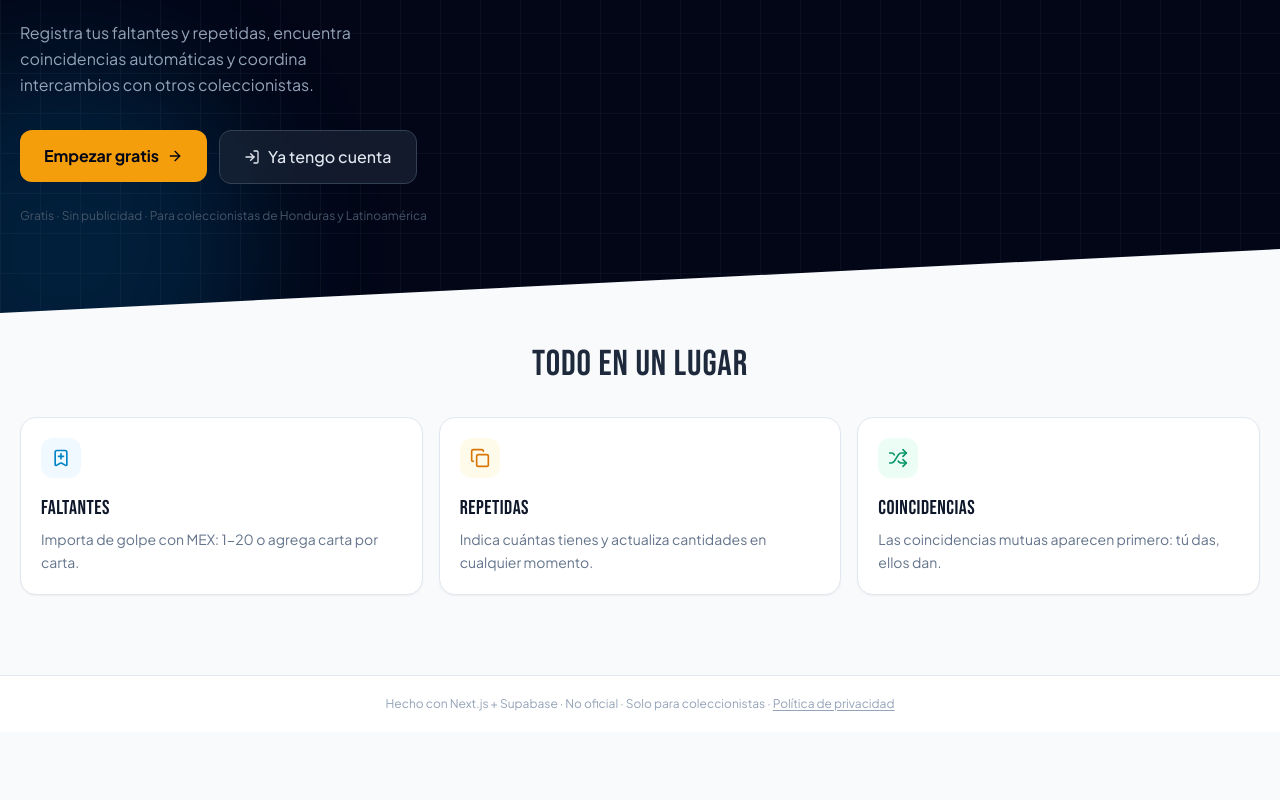
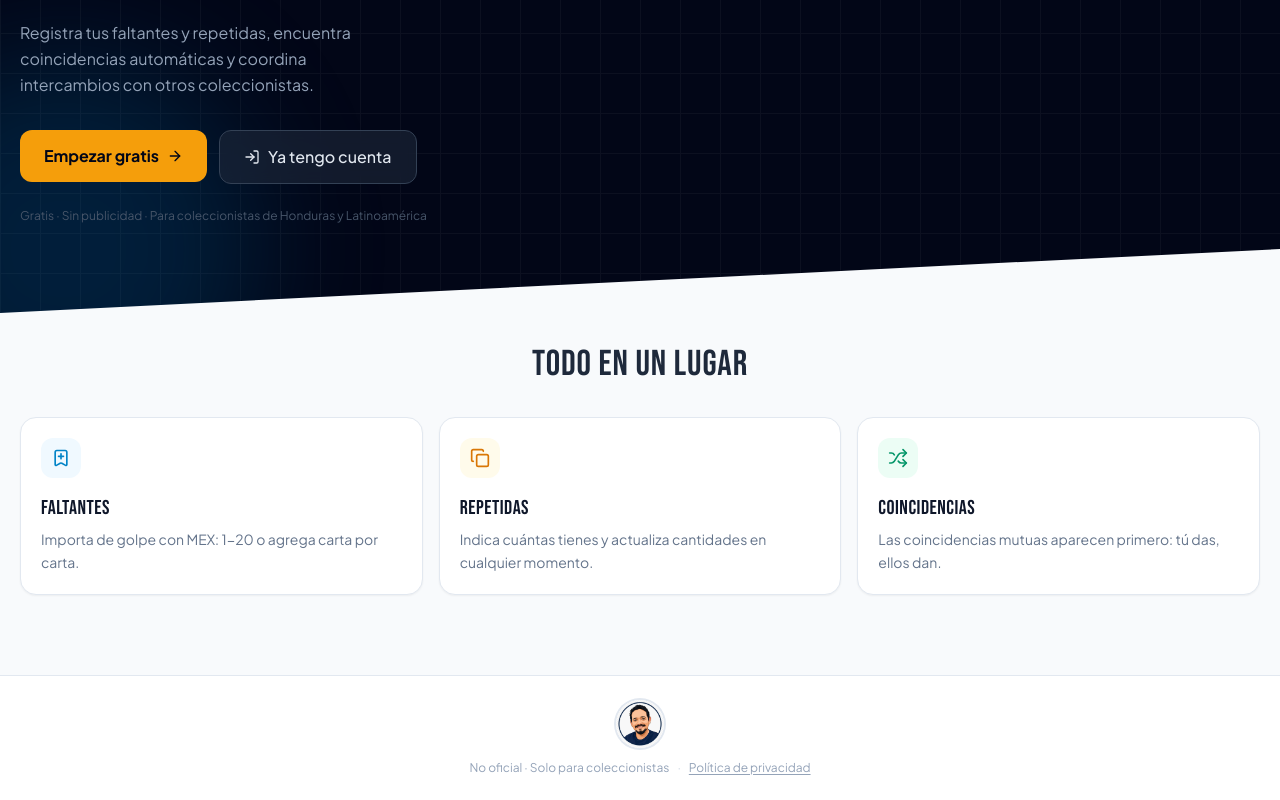
Before and after one commit to paydavid0507/IntercambioCartasMundial, a Next.js app: page / in a window 1280 px wide. Shown: the part 487-1287 px from the top of the page. Before the commit the page ends 1219 px from the top, so only its background shows below. Built offline with nearby package versions, Linux system fonts and the light colour scheme; no server answers.

Commit message:
feat: agregar avatar en footer con politica de privacidad

```diff
--- a/app/page.tsx
+++ b/app/page.tsx
@@ -133,12 +133,21 @@ export default async function Landing() {
         </div>
       </section>
 
-      <footer className="border-t border-slate-200 bg-white py-5 text-center text-xs text-slate-400">
-        Hecho con Next.js + Supabase · No oficial · Solo para coleccionistas
-        {" · "}
-        <Link href="/privacidad" className="hover:text-slate-600 underline underline-offset-2">
-          Política de privacidad
-        </Link>
+      <footer className="border-t border-slate-200 bg-white py-6">
+        <div className="flex flex-col items-center gap-3">
+          <img
+            src="/avatar.png"
+            alt="Creador"
+            className="h-12 w-12 rounded-full object-cover ring-2 ring-slate-200"
+          />
+          <div className="flex flex-wrap items-center justify-center gap-2 text-xs text-slate-400">
+            <span>No oficial · Solo para coleccionistas</span>
+            <span className="text-slate-300">·</span>
+            <Link href="/privacidad" className="hover:text-slate-600 underline underline-offset-2 transition-colors">
+              Política de privacidad
+            </Link>
+          </div>
+        </div>
       </footer>
     </main>
   );
```
Also changed, not shown: public/avatar.png (added).
